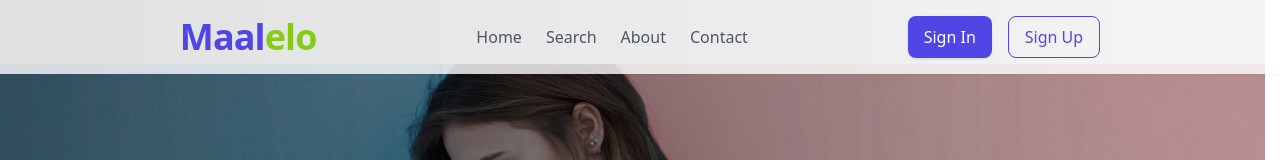
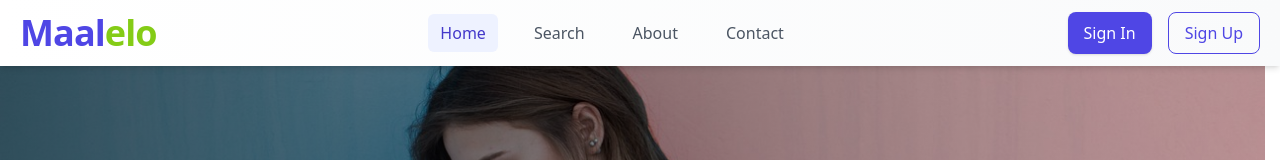
Before and after one commit to pranavsuriya-sr/stocklyn, a React (Vite) app in the folder apps/frontend/: page / in a window 1280 px wide. Shown: the top 160 px of the page. Built offline with nearby package versions, Linux system fonts and the light colour scheme; no server answers.

Commit message:
add relative path highlightning in navbar

```diff
--- a/apps/frontend/src/components/navbar/navbar.tsx
+++ b/apps/frontend/src/components/navbar/navbar.tsx
@@ -2,7 +2,7 @@ import { useSession } from "@/context/session-context";
 import { cn } from "@/lib/utils";
 import { useCartStore } from "@/utils/store/cart-store";
 import { motion } from "framer-motion";
-import { ShoppingCart } from "lucide-react";
+import { Menu, ShoppingCart, X } from "lucide-react";
 import { useEffect, useState } from "react";
 import { Link, useNavigate } from "react-router-dom";
 import SearchBar from "../../pages/search/searchBar-page";
@@ -16,45 +16,76 @@ export default function Navbar() {
   const { GetCount } = useCartStore();
   const [selected, setSelected] = useState<string>("login");
   const [searchValue, setSearchValue] = useState("");
+  const [mobileMenuOpen, setMobileMenuOpen] = useState(false);
+
+
+  const currentPath = window.location.pathname;
+
+  const isActive = (path : any) => {
+    if (path === '/home' && currentPath === '/') return true;
+    return currentPath === path || currentPath.startsWith(path);
+  };
 
   useEffect(() => {
     setItemsCount(() => GetCount());
   }, [GetCount()]);
+
+  const toggleMobileMenu = () => {
+    setMobileMenuOpen(!mobileMenuOpen);
+  };
 
   return (
     <motion.nav
       initial={{ opacity: 0, y: -20 }}
       animate={{ opacity: 1, y: 0 }}
       transition={{ duration: 0.5 }}
-      className="fixed top-0 left-0 w-full z-40 bg-white/80 shadow-sm"
+      className="fixed top-0 left-0 w-full z-40 bg-gradient-to-r from-white to-gray-50 shadow-md backdrop-blur-sm"
     >
-      <div className="max-w-[100%] mx-auto flex items-center justify-evenly px-6 md:px-5 py-4">
+      <div className="max-w-[100%] mx-auto flex items-center justify-between px-4 sm:px-6 md:px-5 py-3">
+        <div className="flex items-center">
           <Link to={"/"}>
             <motion.h3
               whileHover={{ scale: 1.05 }}
-            className="text-4xl font-semibold font-montserrat tracking-tight cursor-pointer text-gray-800"
+              className="text-3xl sm:text-4xl font-semibold font-montserrat tracking-tight cursor-pointer text-gray-800"
             >
-            <span className="text-indigo-600">Maal</span>
-            <span className="text-lime-500">elo</span>
+              <span className="text-indigo-600 font-bold">Maal</span>
+              <span className="text-lime-500 font-bold">elo</span>
             </motion.h3>
           </Link>
+        </div>
 
         {session && (
+          <div className="hidden md:block flex-1 max-w-xl mx-4">
             <SearchBar
               searchValue={searchValue}
               setSearchValue={setSearchValue}
             />
+          </div>
         )}
 
         <ul className="hidden md:flex space-x-6 items-center justify-center">
           <li>
-            <Link to="/home" className="text-gray-600 hover:text-indigo-600">
+            <Link
+              to="/home"
+              className={`transition-colors duration-200 px-3 py-2 rounded-md ${
+                isActive('/home')
+                  ? "text-indigo-700 bg-indigo-50 font-medium"
+                  : "text-gray-600 hover:text-indigo-600 hover:bg-gray-50"
+              }`}
+            >
               Home
             </Link>
           </li>
           {session && (
             <li>
-              <Link to="/shop" className="text-gray-600 hover:text-indigo-600">
+              <Link
+                to="/shop"
+                className={`transition-colors duration-200 px-3 py-2 rounded-md ${
+                  isActive('/shop')
+                    ? "text-indigo-700 bg-indigo-50 font-medium"
+                    : "text-gray-600 hover:text-indigo-600 hover:bg-gray-50"
+                }`}
+              >
                 Shop
               </Link>
             </li>
@@ -62,18 +93,36 @@ export default function Navbar() {
           <li>
             <Link
               to="/searchResults/you-won-the-search-lottery-congratulations-DM-me!-something-is-waiting-for-you"
-              className="text-gray-600 hover:text-indigo-600"
+              className={`transition-colors duration-200 px-3 py-2 rounded-md ${
+                currentPath.includes('/searchResults')
+                  ? "text-indigo-700 bg-indigo-50 font-medium"
+                  : "text-gray-600 hover:text-indigo-600 hover:bg-gray-50"
+              }`}
             >
               Search
             </Link>
           </li>
           <li>
-            <Link to="/about" className="text-gray-600 hover:text-indigo-600">
+            <Link
+              to="/about"
+              className={`transition-colors duration-200 px-3 py-2 rounded-md ${
+                isActive('/about')
+                  ? "text-indigo-700 bg-indigo-50 font-medium"
+                  : "text-gray-600 hover:text-indigo-600 hover:bg-gray-50"
+              }`}
+            >
               About
             </Link>
           </li>
           <li>
-            <Link to="/contact" className="text-gray-600 hover:text-indigo-600">
+            <Link
+              to="/contact"
+              className={`transition-colors duration-200 px-3 py-2 rounded-md ${
+                isActive('/contact')
+                  ? "text-indigo-700 bg-indigo-50 font-medium"
+                  : "text-gray-600 hover:text-indigo-600 hover:bg-gray-50"
+              }`}
+            >
               Contact
             </Link>
           </li>
@@ -94,13 +143,20 @@ export default function Navbar() {
                 />
               </div>
               <ViewProfile />
+              <button
+                className="md:hidden rounded-md p-2 text-gray-600 hover:bg-gray-100 focus:outline-none"
+                onClick={toggleMobileMenu}
+              >
+                {mobileMenuOpen ? <X size={24} /> : <Menu size={24} />}
+              </button>
             </div>
           ) : (
+            <div className="flex items-center">
               <motion.div
                 initial={{ opacity: 0, scale: 0.95 }}
                 animate={{ opacity: 1, scale: 1 }}
                 transition={{ duration: 0.3 }}
-              className="flex space-x-4"
+                className="hidden sm:flex space-x-4"
               >
                 <button
                   className={cn(
@@ -132,11 +188,137 @@ export default function Navbar() {
                   Sign Up
                 </button>
               </motion.div>
+              <button
+                className="md:hidden rounded-md p-2 text-gray-600 hover:bg-gray-100 focus:outline-none"
+                onClick={toggleMobileMenu}
+              >
+                <Menu size={24} />
+              </button>
+            </div>
           )
         ) : (
           <p className="text-gray-600">Loading...</p>
         )}
       </div>
+
+      {/* Mobile Menu */}
+      {mobileMenuOpen && (
+        <motion.div
+          initial={{ opacity: 0, height: 0 }}
+          animate={{ opacity: 1, height: "auto" }}
+          exit={{ opacity: 0, height: 0 }}
+          transition={{ duration: 0.3 }}
+          className="md:hidden bg-white border-t shadow-md px-4 py-3"
+        >
+          {session && (
+            <div className="mb-4">
+              <SearchBar
+                searchValue={searchValue}
+                setSearchValue={setSearchValue}
+              />
+            </div>
+          )}
+          <ul className="flex flex-col space-y-3">
+            <li>
+              <Link
+                to="/home"
+                className={`block py-2 px-3 rounded-md ${
+                  isActive('/home')
+                    ? "text-indigo-700 bg-indigo-50 font-medium"
+                    : "text-gray-600 hover:text-indigo-600"
+                }`}
+                onClick={() => setMobileMenuOpen(false)}
+              >
+                Home
+              </Link>
+            </li>
+            {session && (
+              <li>
+                <Link
+                  to="/shop"
+                  className={`block py-2 px-3 rounded-md ${
+                    isActive('/shop')
+                      ? "text-indigo-700 bg-indigo-50 font-medium"
+                      : "text-gray-600 hover:text-indigo-600"
+                  }`}
+                  onClick={() => setMobileMenuOpen(false)}
+                >
+                  Shop
+                </Link>
+              </li>
+            )}
+            <li>
+              <Link
+                to="/searchResults/you-won-the-search-lottery-congratulations-DM-me!-something-is-waiting-for-you"
+                className={`block py-2 px-3 rounded-md ${
+                  currentPath.includes('/searchResults')
+                    ? "text-indigo-700 bg-indigo-50 font-medium"
+                    : "text-gray-600 hover:text-indigo-600"
+                }`}
+                onClick={() => setMobileMenuOpen(false)}
+              >
+                Search
+              </Link>
+            </li>
+            <li>
+              <Link
+                to="/about"
+                className={`block py-2 px-3 rounded-md ${
+                  isActive('/about')
+                    ? "text-indigo-700 bg-indigo-50 font-medium"
+                    : "text-gray-600 hover:text-indigo-600"
+                }`}
+                onClick={() => setMobileMenuOpen(false)}
+              >
+                About
+              </Link>
+            </li>
+            <li>
+              <Link
+                to="/contact"
+                className={`block py-2 px-3 rounded-md ${
+                  isActive('/contact')
+                    ? "text-indigo-700 bg-indigo-50 font-medium"
+                    : "text-gray-600 hover:text-indigo-600"
+                }`}
+                onClick={() => setMobileMenuOpen(false)}
+              >
+                Contact
+              </Link>
+            </li>
+            {!session && (
+              <div className="flex flex-col sm:hidden space-y-2 pt-2 border-t">
+                <button
+                  className={cn(
+                    "px-4 py-2 text-md font-medium rounded-lg shadow transition-all",
+                    "bg-indigo-600 text-white"
+                  )}
+                  onClick={() => {
+                    setSelected("login");
+                    navigate("/login");
+                    setMobileMenuOpen(false);
+                  }}
+                >
+                  Sign In
+                </button>
+                <button
+                  className={cn(
+                    "px-4 py-2 text-md font-medium rounded-lg transition-all",
+                    "border border-indigo-600 text-indigo-600"
+                  )}
+                  onClick={() => {
+                    setSelected("signup");
+                    navigate("/signup");
+                    setMobileMenuOpen(false);
+                  }}
+                >
+                  Sign Up
+                </button>
+              </div>
+            )}
+          </ul>
+        </motion.div>
+      )}
     </motion.nav>
   );
 }
```
Lines whose indentation alone changed are shown as unchanged.
